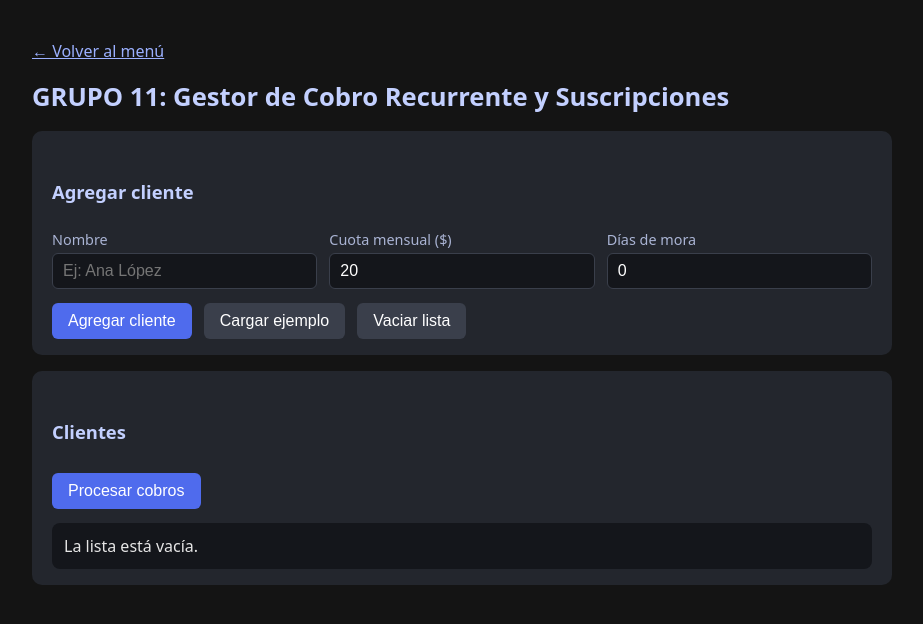
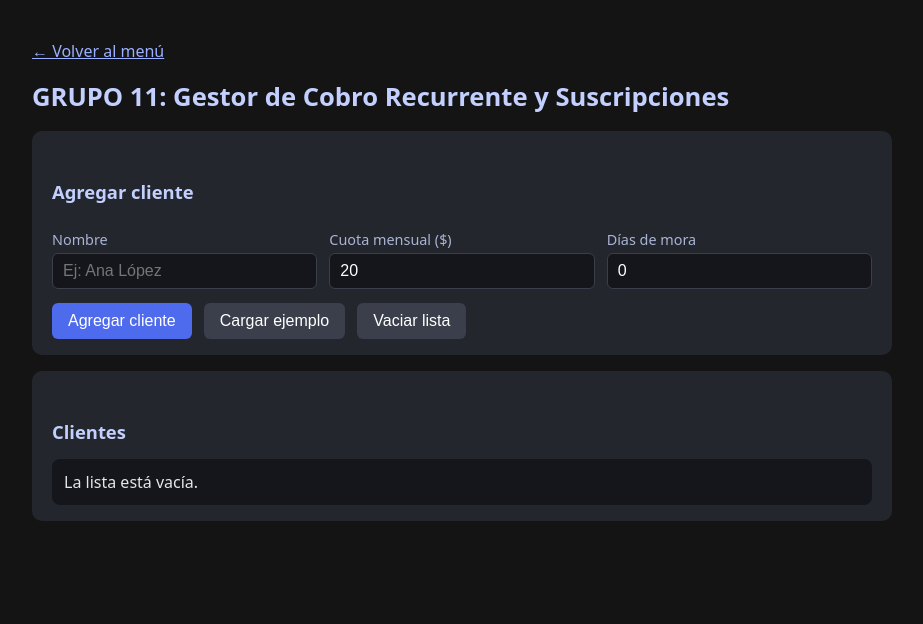
Before and after one commit to miguelaccss2605-tech/Pruebas-4, a website: page grupo11.html in a window 1280 px wide. Shown: the whole page, without its empty margins (178-1101 px from the left). Drawn offline with Linux system fonts and the light colour scheme.

Commit message:
boton de procesar eliminado

```diff
--- a/grupo11.html
+++ b/grupo11.html
@@ -25,7 +25,6 @@
 
   <div class="card">
     <h2>Clientes</h2>
-    <button id="procesar">Procesar cobros</button>
     <div id="salida" class="resultado">La lista está vacía.</div>
   </div>
 </main>
--- a/grupo11.js
+++ b/grupo11.js
@@ -45,7 +45,3 @@ document.getElementById("vaciar").addEventListener("click", function () {
   clientes = [];
   dibujarSalida([]);
 });
-
-document.getElementById("procesar").addEventListener("click", function () {
-  dibujarSalida(procesarCobros(clientes));
-});
```
